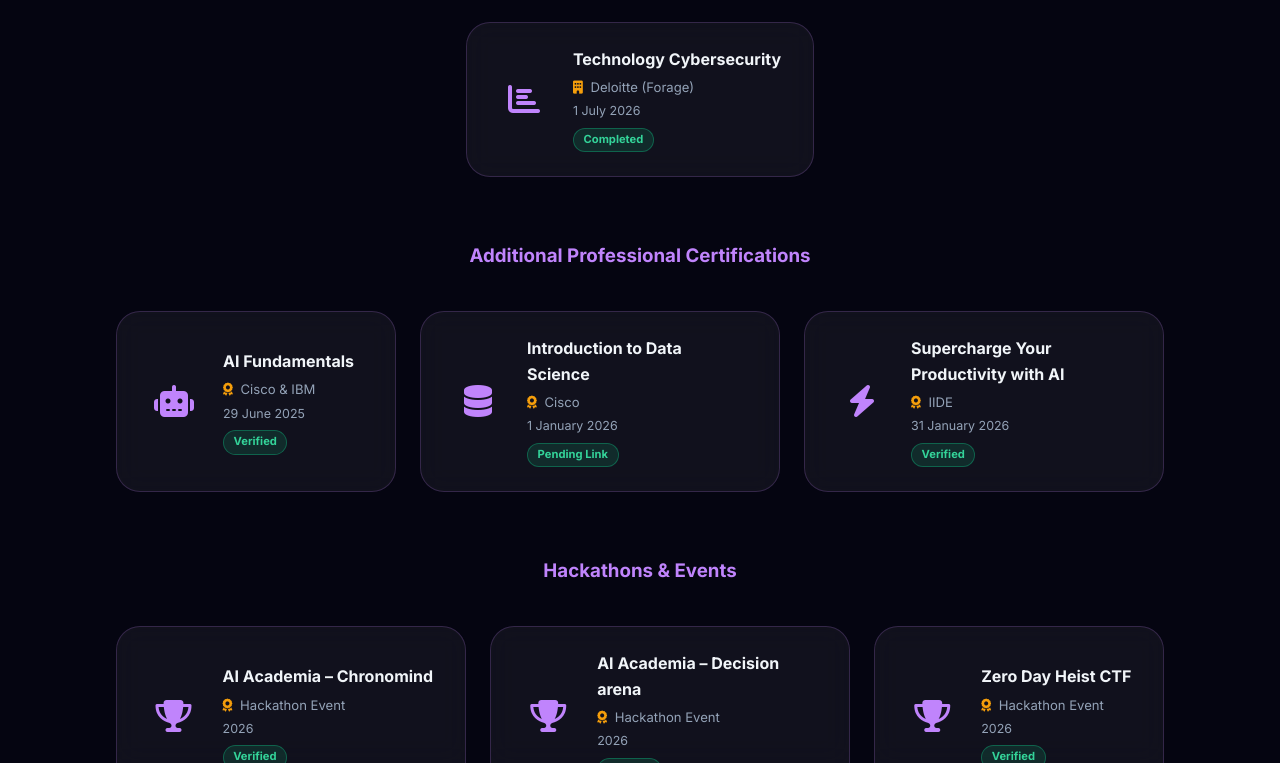
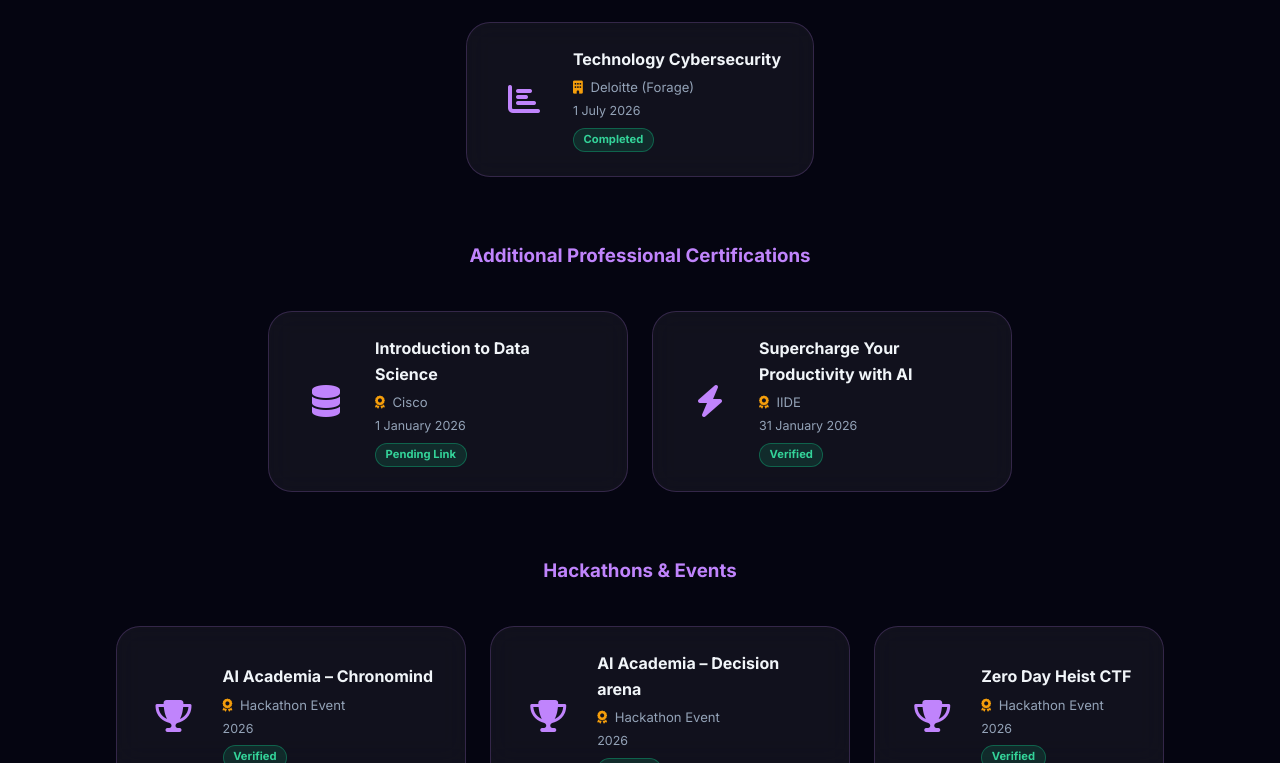
Before and after one commit to Urmila1945/Portfolio, a React (Vite) app in the folder frontend/: page /certificates in a window 1280 px wide. Shown: the part 2037-2800 px from the top of the page. Built offline with nearby package versions, Linux system fonts and the light colour scheme.

Commit message:
Remove AI Fundamentals certificate

```diff
--- a/frontend/src/pages/Certificates.jsx
+++ b/frontend/src/pages/Certificates.jsx
@@ -158,15 +158,7 @@
 
 <h3 className="reveal" style={{ color: 'var(--accent-1)', textAlign: 'center', margin: '4rem 0 1rem' }}>Additional Professional Certifications</h3>
 <div className="card-container stagger-children">
-  <a className="cert-card reveal" href="https://drive.google.com/file/d/1j0JV_mKhd5udQh0pzIBqHxKaOu92IDVc/view?usp=sharing" target="_blank" rel="noreferrer">
-    <div className="cert-icon"><i className="fas fa-robot"></i></div>
-    <div className="cert-body">
-      <h3>AI Fundamentals</h3>
-      <p className="cert-issuer"><i className="fas fa-award"></i> Cisco &amp; IBM</p>
-      <p className="cert-date">29 June 2025</p>
-      <span className="cert-badge">Verified</span>
-    </div>
-  </a>
+
   <a className="cert-card reveal" href="https://drive.google.com/file/d/1eLegOTWY1R0OIQdlemCqpzMjQbLeukP7/view?usp=sharing" target="_blank" rel="noreferrer">
     <div className="cert-icon"><i className="fas fa-database"></i></div>
     <div className="cert-body">
```
